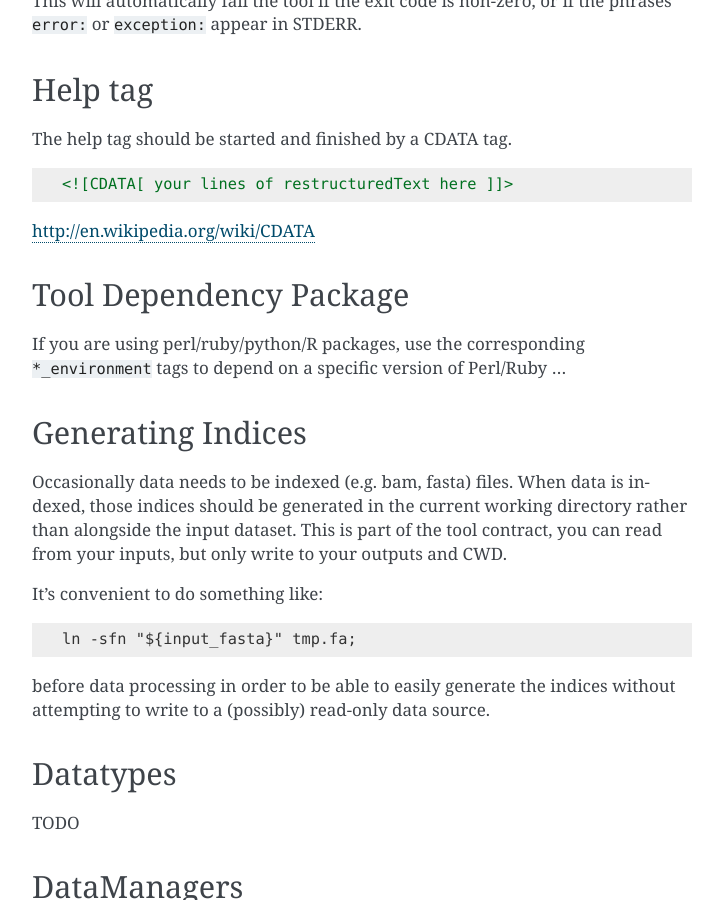
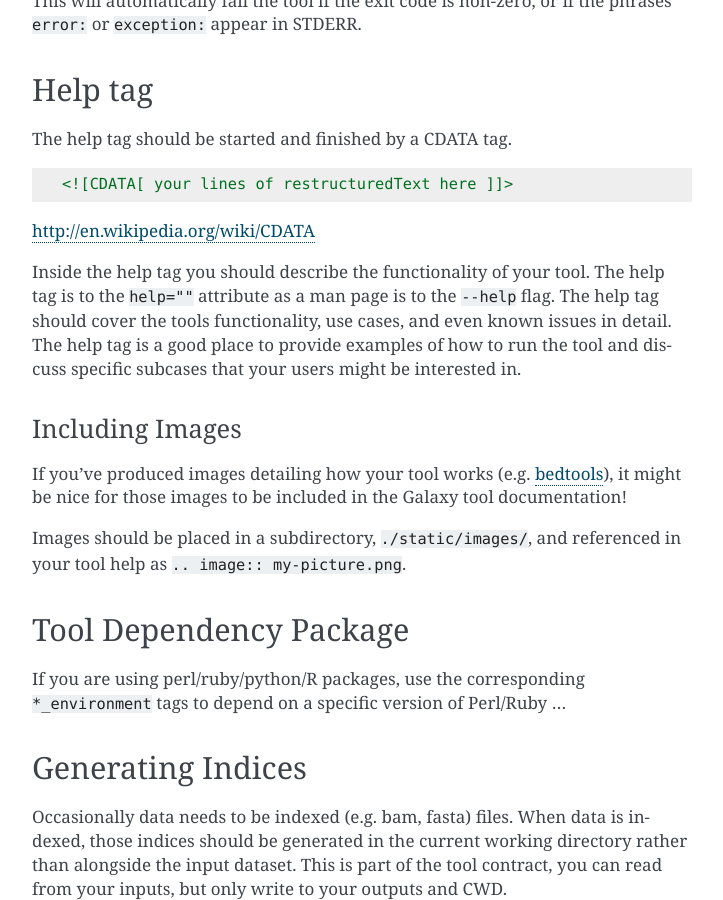
Before and after one commit to galaxy-iuc/standards, a Sphinx documentation site: the page built from docs/best_practices/tool_xml.rst, in a window 1280 px wide and 900 px high, scrolled down 3161 px. Shown: the whole window, without its empty margins (388-1111 px from the left). Built offline with Sphinx 7.4.7, drawn with Linux system fonts in a browser that asks for light colours.

Commit message:
Fixes #12

```diff
--- a/docs/best_practices/tool_xml.rst
+++ b/docs/best_practices/tool_xml.rst
@@ -164,6 +164,22 @@ The help tag should be started and finished by a CDATA tag.
 
 `http://en.wikipedia.org/wiki/CDATA <http://en.wikipedia.org/wiki/CDATA>`__
 
+Inside the help tag you should describe the functionality of your tool.
+The help tag is to the ``help=""`` attribute as a man page is to the ``--help``
+flag. The help tag should cover the tools functionality, use cases, and even
+known issues in detail. The help tag is a good place to provide examples of how
+to run the tool and discuss specific subcases that your users might be
+interested in.
+
+Including Images
+^^^^^^^^^^^^^^^^
+
+If you've produced images detailing how your tool works (e.g. `bedtools`_), it
+might be nice for those images to be included in the Galaxy tool documentation!
+
+Images should be placed in a subdirectory, ``./static/images/``, and referenced
+in your tool help as ``.. image:: my-picture.png``.
+
 Tool Dependency Package
 -----------------------
 
@@ -248,3 +264,4 @@ Coding Style
 .. _tests: https://wiki.galaxyproject.org/Admin/Tools/ToolConfigSyntax#A.3Ctests.3E_tag_set
 .. _help: https://wiki.galaxyproject.org/Admin/Tools/ToolConfigSyntax#A.3Chelp.3E_tag_set
 .. _citations: https://wiki.galaxyproject.org/Admin/Tools/ToolConfigSyntax#A.3Ccitations.3E_tag_set
+.. _bedtools: http://bedtools.readthedocs.org/en/latest/content/tools/slop.html
```
